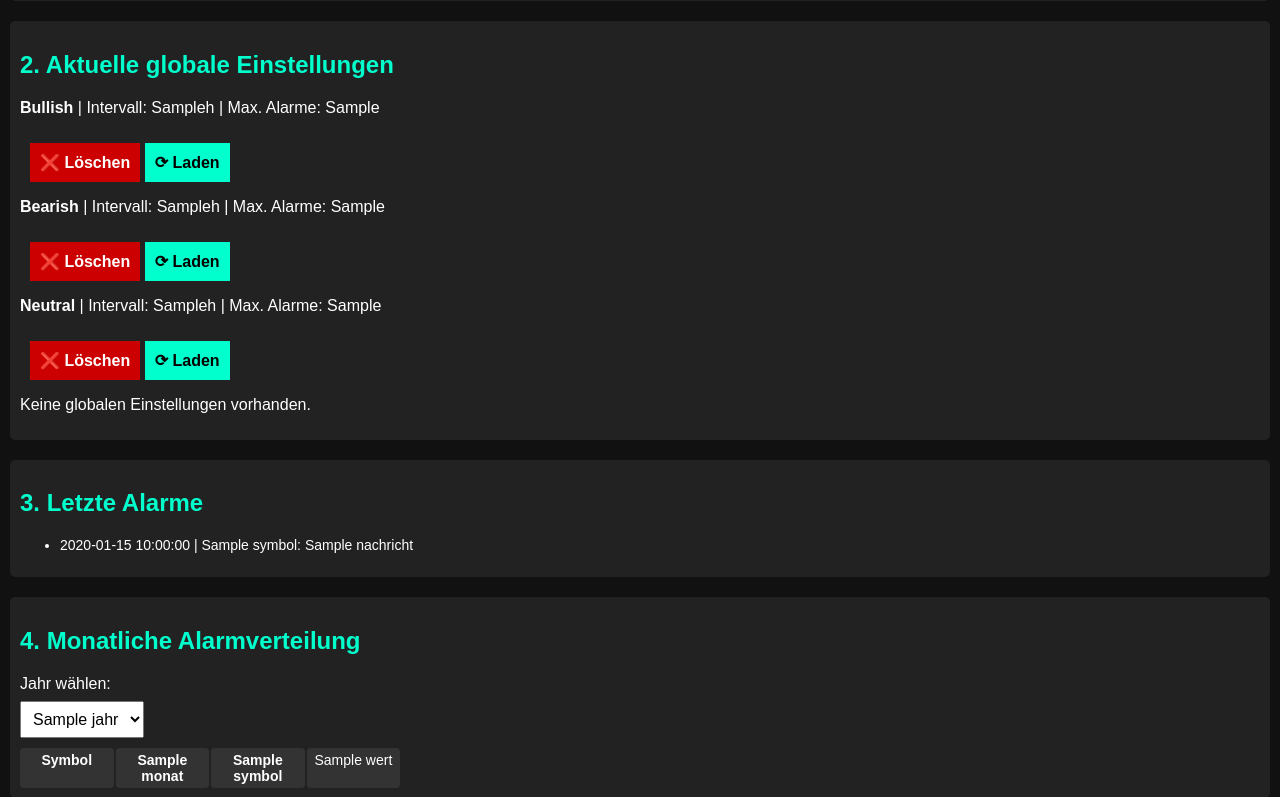
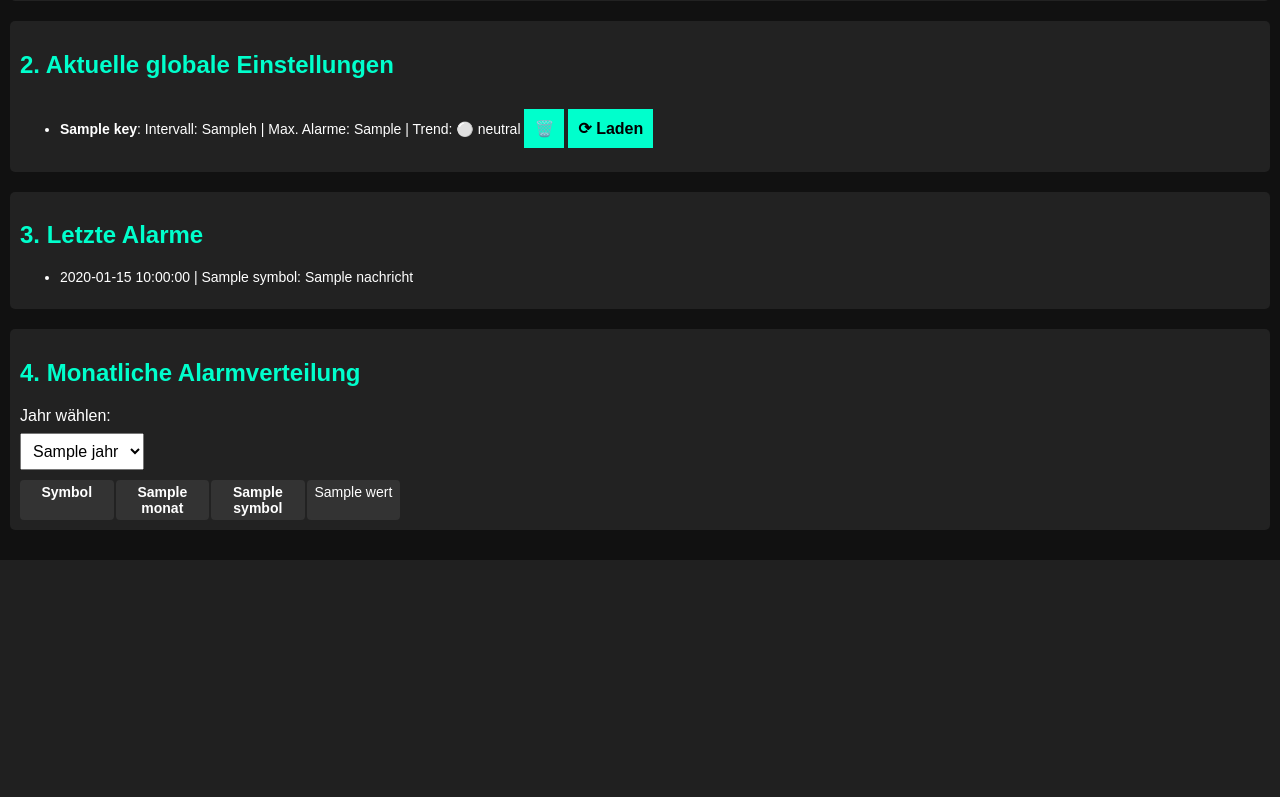
Before and after one commit to Bubu89/webhook-alarm-analyse, a Flask app: template templates/dashboard.html in a window 1280 px wide. Shown: the part 512-1309 px from the top of the page. After the commit the page ends 1072 px from the top, so only its background shows below. Run offline with Flask 3, Linux system fonts and the light colour scheme; the template is opened without the code that fills it: most values are stand-ins (such as "Sample title", 1, 10 or a date in 2020).

Commit message:
Update dashboard.html

```diff
--- a/templates/dashboard.html
+++ b/templates/dashboard.html
@@ -128,26 +128,24 @@
 
     <div class="section">
         <h2>2. Aktuelle globale Einstellungen</h2>
-        {% set globale_keys = ['global_bullish', 'global_bearish', 'global_neutral'] %}
-        {% set count = 0 %}
-        {% for key in globale_keys %}
-            {% if einstellungen[key] is defined %}
-                {% set config = einstellungen[key] %}
-                <p>
-                    <strong>{{ key.replace('global_', '')|capitalize }}</strong> |
+        {% if einstellungen %}
+            <ul>
+            {% for key, config in einstellungen.items() %}
+                <li>
+                    <strong>{{ key }}</strong>:
                     Intervall: {{ config.interval_hours }}h |
-                    Max. Alarme: {{ config.max_alarms }}
-                    <form class="inline" method="post" action="/delete-setting">
+                    Max. Alarme: {{ config.max_alarms }} |
+                    Trend: {% if "bullish" in key %}🔼 bullisch{% elif "bearish" in key %}🔽 bärisch{% else %}⚪ neutral{% endif %}
+                    <form method="post" action="/delete-setting" style="display:inline;">
                         <input type="hidden" name="key" value="{{ key }}">
-                        <button type="submit" class="delete-btn">❌ Löschen</button>
+                        <button type="submit" title="Löschen">🗑️</button>
                     </form>
-                    <button onclick="ladeEinstellungen('{{ config.interval_hours }}', '{{ config.max_alarms }}', '{{ key.replace('global_', '') }}')">⟳ Laden</button>
-                </p>
-                {% set count = count + 1 %}
-            {% endif %}
-        {% endfor %}
-        {% if count == 0 %}
-            <p>Keine globalen Einstellungen vorhanden.</p>
+                    <button onclick="ladeEinstellungen('{{ config.interval_hours }}', '{{ config.max_alarms }}', '{{ key.split('_')[1] if '_' in key else 'neutral' }}')">⟳ Laden</button>
+                </li>
+            {% endfor %}
+            </ul>
+        {% else %}
+            <p>Keine globalen Einstellungen gesetzt.</p>
         {% endif %}
     </div>
 
```
